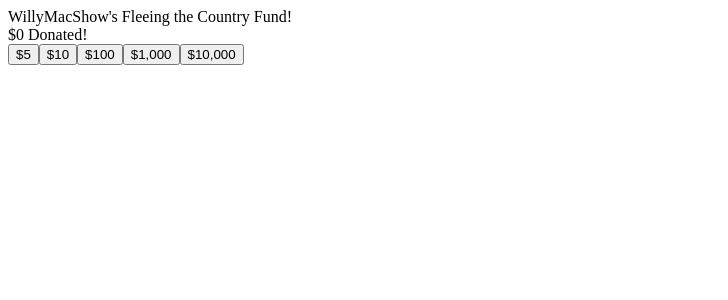
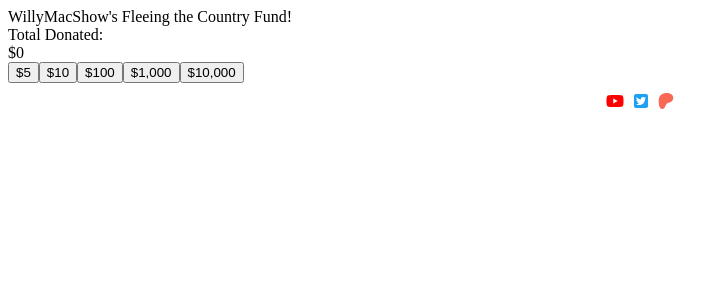
Before and after one commit to MasonMcCoy/willymac-dono, a React (Create React App) app: page / in a window 1280 px wide. Shown: the top 300 px of the page, without its empty margins (0-728 px from the left). Built offline with nearby package versions, Linux system fonts and the light colour scheme; no server answers; the database is empty.

Commit message:
Added component for social media icons and links. Added some light styling.

```diff
--- a/package.json
+++ b/package.json
@@ -3,6 +3,10 @@
   "version": "0.1.0",
   "private": true,
   "dependencies": {
+    "@fortawesome/fontawesome-svg-core": "^6.2.1",
+    "@fortawesome/free-brands-svg-icons": "^6.2.1",
+    "@fortawesome/free-solid-svg-icons": "^6.2.1",
+    "@fortawesome/react-fontawesome": "^0.2.0",
     "@testing-library/jest-dom": "^5.16.5",
     "@testing-library/react": "^13.4.0",
     "@testing-library/user-event": "^13.5.0",
--- a/src/App.js
+++ b/src/App.js
@@ -1,10 +1,12 @@
 import { useEffect, useState } from 'react';
+import './styles.css';
 import Header from './Header';
 import Counter from './Counter';
 import Buttons from './Buttons';
 
 import { collection, query, getDocs } from "firebase/firestore";
 import { db } from './firebase';
+import Socials from './Socials';
 
 export default function App() {
   // This will initialize with what we have in the db
@@ -17,7 +19,6 @@ export default function App() {
     let donoTotal = 0;
 
     querySnapshot.forEach((doc) => {
-      console.log(doc.data().donation);
       donoTotal += doc.data().donation;
     })
 
@@ -33,6 +34,7 @@ export default function App() {
       <Header />
       <Counter total={total}/>
       <Buttons setTotal={setTotal}/>
+      <Socials />
     </>
   );
 }
--- a/src/Counter.js
+++ b/src/Counter.js
@@ -3,7 +3,9 @@ import React from 'react'
 export default function Counter({ total }) {
   return (
     <div>
-      ${total} Donated!
+      Total Donated:
+      <br></br>
+      ${total.toLocaleString()}
     </div>
   )
 }
--- /dev/null
+++ b/src/Socials.js
@@ -0,0 +1,27 @@
+import React from 'react'
+import { FontAwesomeIcon } from '@fortawesome/react-fontawesome'
+import '@fortawesome/free-brands-svg-icons'
+import { faPatreon, faSquareTwitter, faYoutube } from '@fortawesome/free-brands-svg-icons'
+
+export default function Socials() {
+  return (
+    <div class="social-container">
+        <div class="socials">
+            <a href="https://www.youtube.com/@WillyMacShow" target="blank">
+                <FontAwesomeIcon icon={faYoutube} color="#FF0000"></FontAwesomeIcon>
+            </a>
+        </div>
+        <div class="socials">
+            <a href="https://twitter.com/WillyMacShow" target="blank">
+                <FontAwesomeIcon icon={faSquareTwitter} color="#1DA1F2"></FontAwesomeIcon>
+            </a>
+        </div>
+        <div class="socials">
+        {/* background="#052d49" */}
+            <a href="https://www.patreon.com/Willymacshow" target="blank">
+                <FontAwesomeIcon icon={faPatreon} color="#f96854"></FontAwesomeIcon>
+            </a>
+        </div>
+    </div>
+  )
+}
--- /dev/null
+++ b/src/styles.css
@@ -0,0 +1,8 @@
+.social-container {
+    display: flex;
+    justify-content: center;
+}
+
+.socials {
+    padding: 10px 5px 10px 5px;
+}
```
Also changed, not shown: 1 other file (tests, documents, lock files or other folders).
